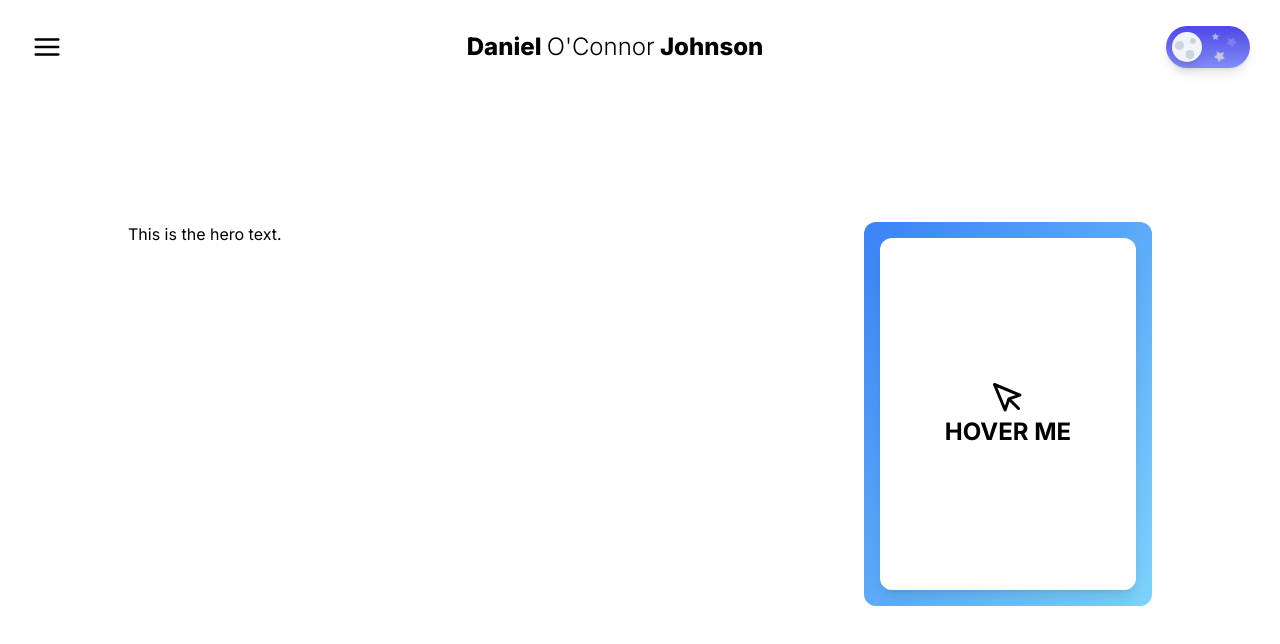
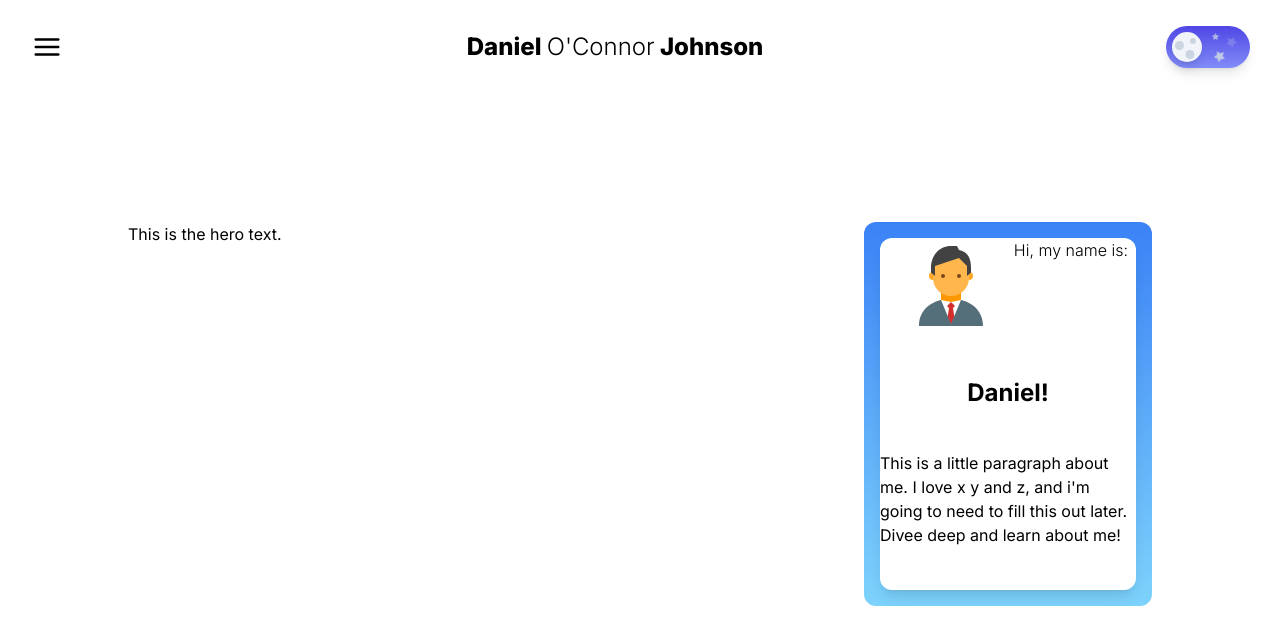
Before and after one commit to oconnorjohnson/portfolio23, a Next.js app: page / in a window 1280 px wide. Shown: the top 644 px of the page. Built offline with nearby package versions, Linux system fonts and the light colour scheme.

Commit message:
very bare bones of hero CARD are there

```diff
--- a/app/components/root/hero/TiltCard.tsx
+++ b/app/components/root/hero/TiltCard.tsx
@@ -1,6 +1,7 @@
 import React from "react";
 import { motion, useMotionValue, useSpring, useTransform } from "framer-motion";
 import { FiMousePointer } from "react-icons/fi";
+import { FcBusinessman } from "react-icons/fc";
 
 const TiltCard = () => {
   const x = useMotionValue(0);
@@ -73,28 +74,47 @@ const TiltCard = () => {
         rotateX,
         transformStyle: "preserve-3d",
       }}
-      className="relative text-black dark:text-white transition-colors h-96 w-72 rounded-xl bg-gradient-to-br from-blue-500 to-sky-300 dark:from-indigo-700 dark:to-indigo-300"
+      className="relative text-black dark:text-white transition-colors h-96 w-72 rounded-xl bg-gradient-to-b from-blue-500 to-sky-300 dark:from-indigo-700 dark:to-indigo-300"
     >
       <div
         style={{
           transform: "translateZ(150px)",
           transformStyle: "preserve-3d",
         }}
-        className="absolute inset-4 grid place-content-center rounded-xl bg-white dark:bg-slate-800 transition-colors shadow-lg"
+        className="absolute inset-4 grid rounded-xl bg-white dark:bg-slate-800 transition-colors shadow-lg"
       >
-        <FiMousePointer
+        <div className="flex flex-col-2 space-between px-2">
+          <FcBusinessman
+            style={{
+              transform: "translateZ(100px)",
+            }}
+            className="mx-auto text-8xl"
+          />
+          <p
+            style={{
+              transform: "translateZ(50px)",
+            }}
+            className="text-start text-large font-light"
+          >
+            Hi, my name is:
+          </p>
+        </div>
+        <p
           style={{
             transform: "translateZ(150px)",
           }}
-          className="mx-auto text-4xl"
-        />
+          className="text-center text-2xl font-bold"
+        >
+          Daniel!
+        </p>
         <p
           style={{
-            transform: "translateZ(50px)",
+            transform: "translateZ(85px)",
           }}
-          className="text-center text-2xl font-bold"
+          className="text-start text-medium"
         >
-          HOVER ME
+          This is a little paragraph about me. I love x y and z, and i'm going
+          to need to fill this out later. Divee deep and learn about me!
         </p>
       </div>
     </motion.div>
--- a/app/components/shared/NavBar.tsx
+++ b/app/components/shared/NavBar.tsx
@@ -81,7 +81,7 @@ const Nav = ({
 }) => {
   return (
     <motion.nav
-      className={`fixed top-0 bottom-0 w-screen bg-gradient-to-br from-blue-500 to-sky-300 dark:from-indigo-700 dark:to-indigo-300 ${
+      className={`fixed top-0 bottom-0 w-screen bg-gradient-to-b from-blue-500 to-sky-300 dark:from-indigo-700 dark:to-indigo-300 ${
         isOpen ? "z-50" : "z-10"
       }`}
       animate={isOpen ? "open" : "closed"}
```
